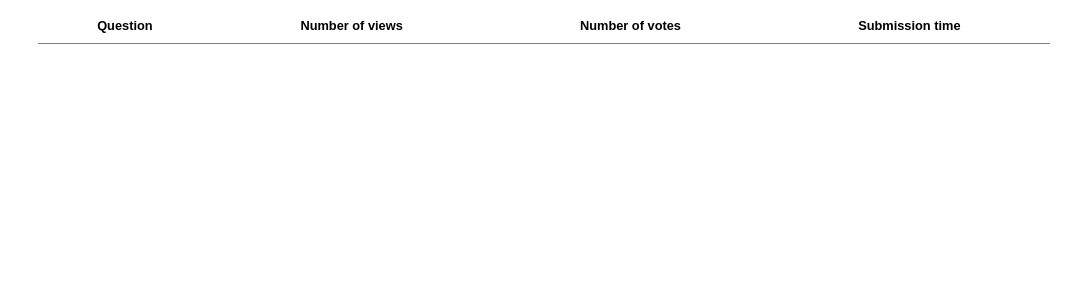
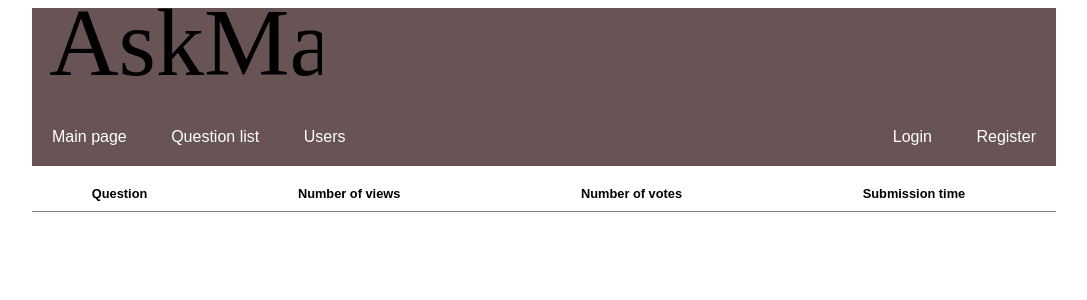
Before and after one commit to Aviatore/ask-mate-1, a Flask app: page /list in a window 1280 px wide. Shown: the top 300 px of the page, without its empty margins (96-1183 px from the left). Run offline with Flask 2, Linux system fonts and the light colour scheme; lists and menus that the app fills with data are empty; some libraries are stand-ins or nearby versions.

Commit message:
Add header to list question

```diff
--- a/app.py
+++ b/app.py
@@ -8,6 +8,7 @@ from urllib.parse import unquote
 from werkzeug.utils import secure_filename
 from database import db, queries
 import bcrypt
+import base64
 
 
 UPLOAD_DIR = 'uploaded/'
@@ -44,10 +45,8 @@ def main_page():
     index = table_headers['keys'].index('submission_time')
     table_headers['directions'][index] = 'desc'
 
-    response = make_response(render_template('main_page.html', headers=table_headers, questions=latest_questions, order_by=order_by))
-    response.delete_cookie('prev_page')
+    return render_template('main_page.html', headers=table_headers, questions=latest_questions, order_by=order_by)
 
-    return response
 
 # List questions
 @app.route('/list')
@@ -75,13 +74,8 @@ def question_list():
         index = table_headers['keys'].index('submission_time')
         table_headers['directions'][index] = 'desc'
 
-    response = make_response(render_template('list.html', headers=table_headers, questions=questions_sorted, order_by=order_by,
+    return render_template('list.html', headers=table_headers, questions=questions_sorted, order_by=order_by,
                            order_direction=order_direction)
-                             )
-
-    response.delete_cookie('prev_page')
-
-    return response
 
 
 # Display a question
@@ -115,17 +109,13 @@ def question_details(question_id):
 
             # question_tags.append(qt_row['name'])
 
-    response = make_response(render_template('question-details.html',
+    return render_template('question-details.html',
                            question_id=question_id,
                            question_data=question,
                            answers_data=answers,
                            question_tags=question_tags,
                            comments=comments)
-                             )
 
-    response.delete_cookie('prev_page')
-
-    return response
 
 # Ask a question
 @app.route('/add-question', methods=["GET", "POST"])
@@ -517,16 +507,14 @@ def login():
             session['username'] = user['username']
             session['user_id'] = user['user_id']
 
-            # return redirect(url_for('main_page'))
-            return redirect(request.cookies.get('prev_page'))
-
+            return redirect(get_prev_url())
 
         warnings['not_valid'] = "Your user name and/or password is not valid."
 
         return render_template('login.html', warnings=warnings)
 
     response = make_response(render_template('login.html', warnings=None))
-    response.set_cookie('prev_page', request.referrer)
+    response.set_cookie('prev_page', base64_encode(request.referrer))
 
     return response
     # return render_template('login.html', warnings=None)
@@ -537,6 +525,8 @@ def logout():
     if session:
         session.pop('username')
         session.pop('user_id')
+
+    # return redirect(request.cookies.get('prev_page', url_for('main_page')))
 
     return redirect(url_for('main_page'))
 
@@ -593,6 +583,23 @@ def file_size(directory, file_name):
     file_size_kb = f'{file_size_bytes:.1f}'
 
     return file_size_kb
+
+
+def base64_encode(message):
+    return base64.b64encode(message.encode('utf-8'))
+
+
+def base64_decode(message):
+    return base64.b64decode(message).decode('utf-8')
+
+
+def get_prev_url():
+    prev_url = request.cookies.get('prev_page')
+
+    if prev_url:
+        return base64_decode(prev_url)
+
+    return url_for('main_page')
 
 
 @app.route('/get_file/<directory>/<file_name>')
--- a/static/list.css
+++ b/static/list.css
@@ -1,8 +1,13 @@
+.body {
+    position: relative;
+    width: 80vw;
+    margin: auto;
+}
 table {
     position: relative;
     border-collapse: collapse;
-    width: 80%;
     margin: auto;
+    width: 100%;
     font-family: sans-serif;
     font-size: 1vw;
 }
--- a/templates/header.html
+++ b/templates/header.html
@@ -6,6 +6,7 @@
             <a href="{{ url_for('logout') }}"><li class="h-list-item">Logout</li></a>
         {% else %}
             <a href="{{ url_for('login') }}"><li class="h-list-item">Login</li></a>
+            <a href="{{ url_for('register') }}"><li class="h-list-item">Register</li></a>
         {% endif %}
     </ul>
     <ul class="h-list">
--- a/templates/list.html
+++ b/templates/list.html
@@ -5,10 +5,12 @@
     <script src='https://kit.fontawesome.com/a076d05399.js'></script>
     <script src="{{ url_for('static', filename='scripts.js') }}"></script>
     <link rel="stylesheet" type="text/css" href="{{ url_for('static', filename='list.css') }}">
+    <link rel="stylesheet" type="text/css" href="{{ url_for('static', filename='header.css') }}">
     <title>Title</title>
 </head>
 <body>
-
+<div class="body">
+    {% include 'header.html' %}
     <table>
         <thead>
             <tr>
@@ -61,6 +63,6 @@
             </tfoot>
         {% endif %}
     </table>
-
+</div>
 </body>
 </html>
```
Also changed, not shown: templates/question-details.html (+6 -2 lines). Lines whose indentation alone changed are shown as unchanged.
